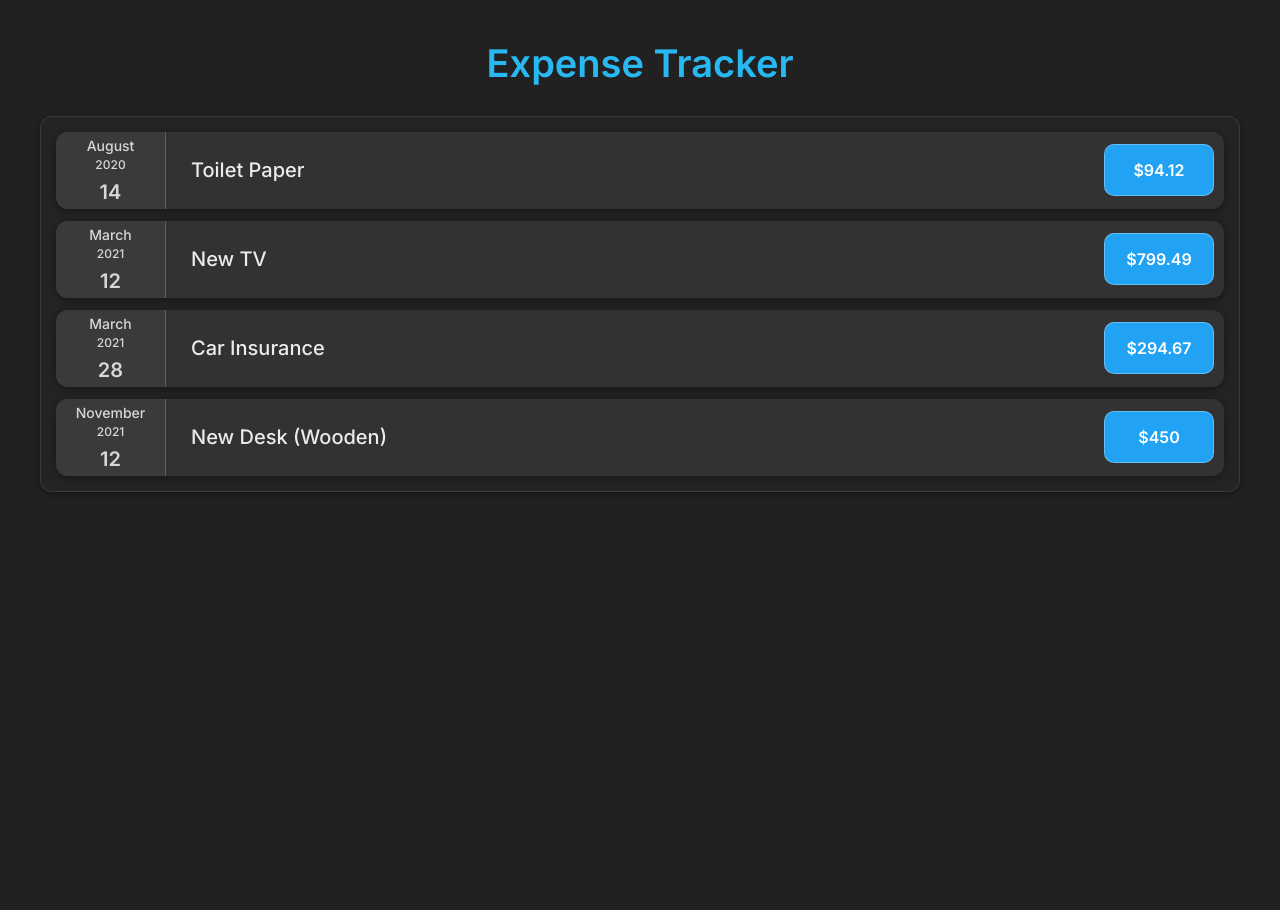
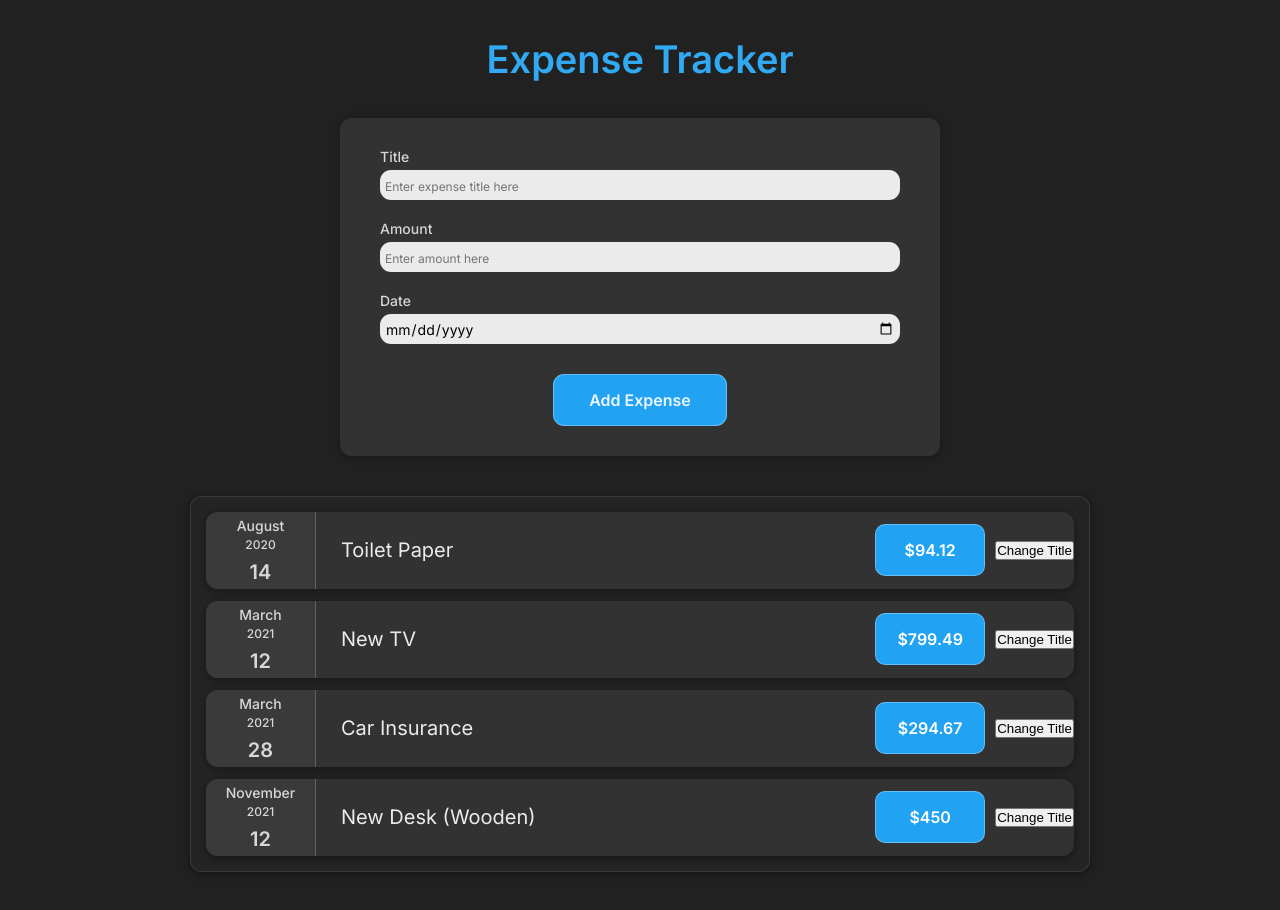
Before and after one commit to krissygroom/expense-tracker, a React (Create React App) app: page / in a window 1280 px wide. Before the commit the page ends 800 px from the top, so only its background shows below. Built offline with nearby package versions, Linux system fonts and the light colour scheme.

Commit message:
Added new expense form components

```diff
--- a/src/App.css
+++ b/src/App.css
@@ -1,7 +1,7 @@
 .title {
-  color: #29b9f2;
+  color: #32a9f3;
   text-align: center;
   font-size: 3.8rem;
   font-weight: 600;
-  margin-bottom: 3rem;
+  line-height: 1;
 }
--- a/src/App.js
+++ b/src/App.js
@@ -1,6 +1,7 @@
 import React from "react";
 import "./App.css";
 import Expenses from "./components/Expenses/Expenses";
+import NewExpense from "./components/NewExpense/NewExpense";
 
 const App = () => {
   const expenses = [
@@ -28,6 +29,7 @@ const App = () => {
   return (
     <div>
       <h2 className="title">Expense Tracker</h2>
+      <NewExpense />
       <Expenses expenses={expenses} />
     </div>
   );
--- a/src/components/Expenses/ExpenseItem.css
+++ b/src/components/Expenses/ExpenseItem.css
@@ -27,7 +27,7 @@
 .expense-item h2 {
   color: #3a3a3a;
   font-size: 1.8rem;
-  font-weight: 500;
+  font-weight: 400;
   text-align: right;
   flex: 1;
   color: currentColor;
--- a/src/components/Expenses/ExpenseItem.js
+++ b/src/components/Expenses/ExpenseItem.js
@@ -1,16 +1,25 @@
-import React from "react";
+import React, { useState } from "react";
 import ExpenseDate from "./ExpenseDate";
 import "./ExpenseItem.css";
 import Card from "../UI/Card";
 
-const ExpenseItem = ({ date, title, amount }) => {
+const ExpenseItem = (props) => {
+  const [title, setTitle] = useState(props.title);
+  console.log("ExpenseItem evaluated by React");
+
+  const clickHandler = () => {
+    setTitle("Updated!!");
+    console.log(title);
+  };
+
   return (
     <Card className="expense-item">
-      <ExpenseDate date={date} />
+      <ExpenseDate date={props.date} />
       <div className="expense-item__description">
         <h2>{title}</h2>
-        <div className="expense-item__price">{`$${amount}`}</div>
+        <div className="expense-item__price">{`$${props.amount}`}</div>
       </div>
+      <button onClick={clickHandler}>Change Title</button>
     </Card>
   );
 };
--- a/src/components/Expenses/Expenses.css
+++ b/src/components/Expenses/Expenses.css
@@ -2,4 +2,7 @@
   background-color: #242424;
   border: 0.5px solid rgba(255, 255, 255, 0.1);
   padding: 1.5rem;
+  min-width: 50rem;
+  max-width: 75%;
+  margin: 0 auto;
 }
--- a/src/components/Expenses/Expenses.js
+++ b/src/components/Expenses/Expenses.js
@@ -10,6 +10,7 @@ const Expenses = ({ expenses }) => {
       <Card className="expenses">
         {expenses.map((expense) => (
           <ExpenseItem
+            key={expense.id}
             date={expense.date}
             title={expense.title}
             amount={expense.amount}
--- /dev/null
+++ b/src/components/NewExpense/ExpenseForm.css
@@ -0,0 +1,38 @@
+.new-expense__controls {
+  font-size: 1.4rem;
+  margin-bottom: 1rem;
+  text-align: left;
+  color: rgba(255, 255, 255, 0.8);
+}
+
+.new-expense__control:not(:last-child) {
+  margin-bottom: 2rem;
+}
+
+.new-expense__control label {
+  font-weight: 500;
+  margin-bottom: 0.5rem;
+  display: block;
+}
+
+.new-expense__control input {
+  font: inherit;
+  padding: 0.5rem;
+  border-radius: 11px;
+  border: none;
+  background-color: rgba(255, 255, 255, 0.9);
+  width: 100%;
+  height: 3rem;
+  max-width: 100%;
+}
+
+.new-expense__control input::placeholder {
+  font-size: 1.2rem;
+}
+
+.new-expense__actions {
+  font-size: 1.4rem;
+  margin-top: 3rem;
+  font-weight: 600;
+  color: #fff;
+}
--- /dev/null
+++ b/src/components/NewExpense/ExpenseForm.js
@@ -0,0 +1,33 @@
+import React from "react";
+import "./ExpenseForm.css";
+
+const ExpenseForm = () => {
+  return (
+    <form>
+      <div className="new-expense__controls">
+        <div className="new-expense__control">
+          <label>Title</label>
+          <input type="text" placeholder="Enter expense title here" />
+        </div>
+        <div className="new-expense__control">
+          <label>Amount</label>
+          <input
+            type="number"
+            min="0.01"
+            step="0.01"
+            placeholder="Enter amount here"
+          />
+        </div>
+        <div className="new-expense__control">
+          <label>Date</label>
+          <input type="date" min="2019-01-01" max="2022-12-31" />
+        </div>
+      </div>
+      <div className="new-expense__actions">
+        <button type="submit">Add Expense</button>
+      </div>
+    </form>
+  );
+};
+
+export default ExpenseForm;
--- /dev/null
+++ b/src/components/NewExpense/NewExpense.css
@@ -0,0 +1,37 @@
+.new-expense {
+  background-color: #323232;
+  padding: 3rem 4rem;
+  margin: 4rem auto;
+  max-width: 60rem;
+  border-radius: 12px;
+  text-align: center;
+  box-shadow: 0 1px 8px rgba(0, 0, 0, 0.25);
+}
+
+.new-expense button {
+  font: inherit;
+  font-size: 1.6rem;
+  cursor: pointer;
+  padding: 1.5rem 3.5rem;
+  border: 0.5px solid rgba(255, 255, 255, 0.3);
+  background-color: #22a2f2;
+  color: rgba(255, 255, 255, 0.9);
+  border-radius: 11px;
+}
+
+.new-expense button:hover,
+.new-expense button:active {
+  background-color: #42aff4;
+  border-color: #42aff4;
+}
+
+.new-expense button.alternative {
+  color: #08668b;
+  border-color: transparent;
+  background-color: transparent;
+}
+
+.new-expense button.alternative:hover,
+.new-expense button.alternative:active {
+  background-color: #49c3f4;
+}
--- /dev/null
+++ b/src/components/NewExpense/NewExpense.js
@@ -0,0 +1,13 @@
+import React from "react";
+import "./NewExpense.css";
+import ExpenseForm from "./ExpenseForm";
+
+const NewExpense = () => {
+  return (
+    <div className="new-expense">
+      <ExpenseForm />
+    </div>
+  );
+};
+
+export default NewExpense;
```
Also changed, not shown: 15 other files (tests, documents, lock files or other folders).
